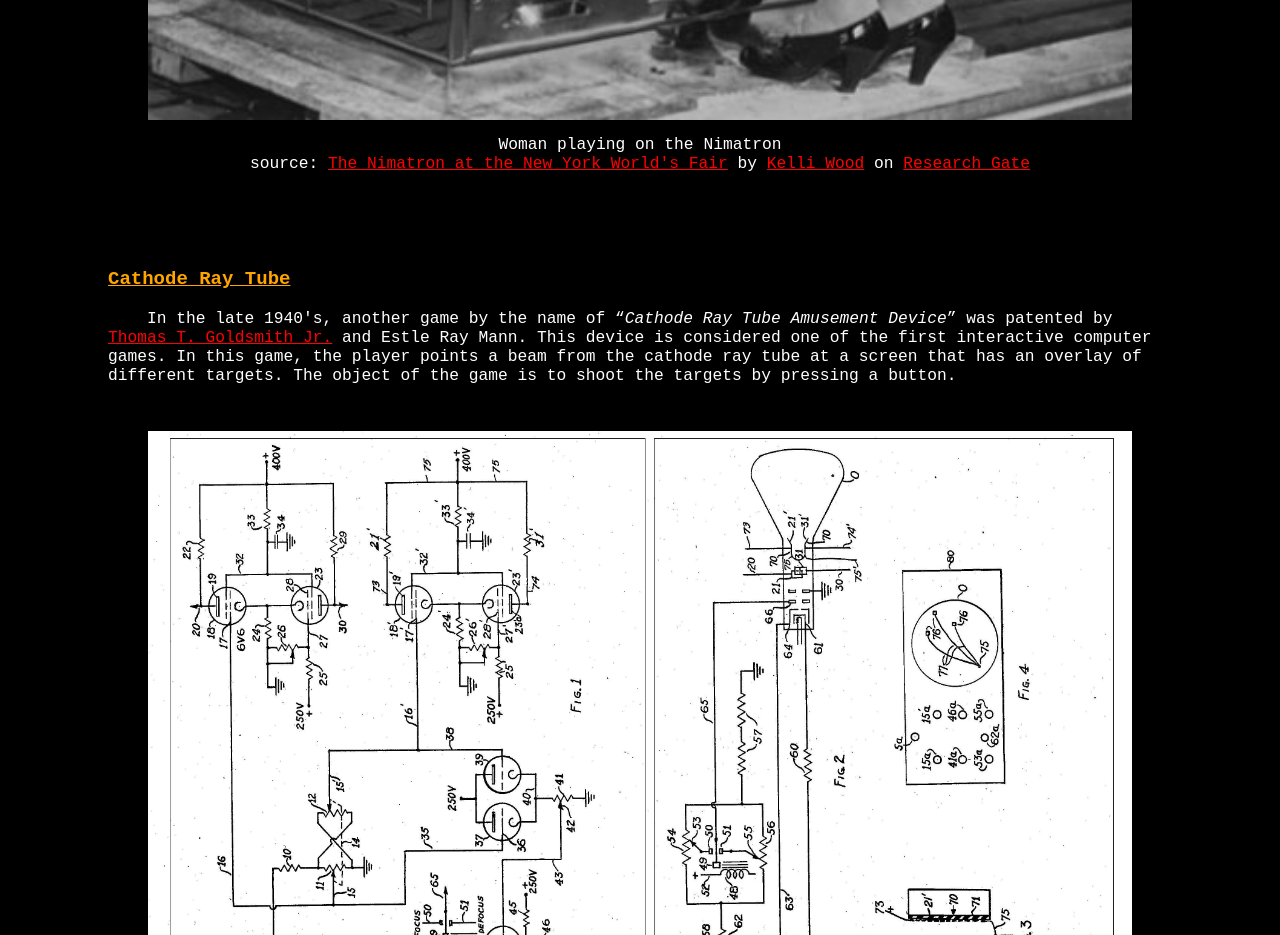
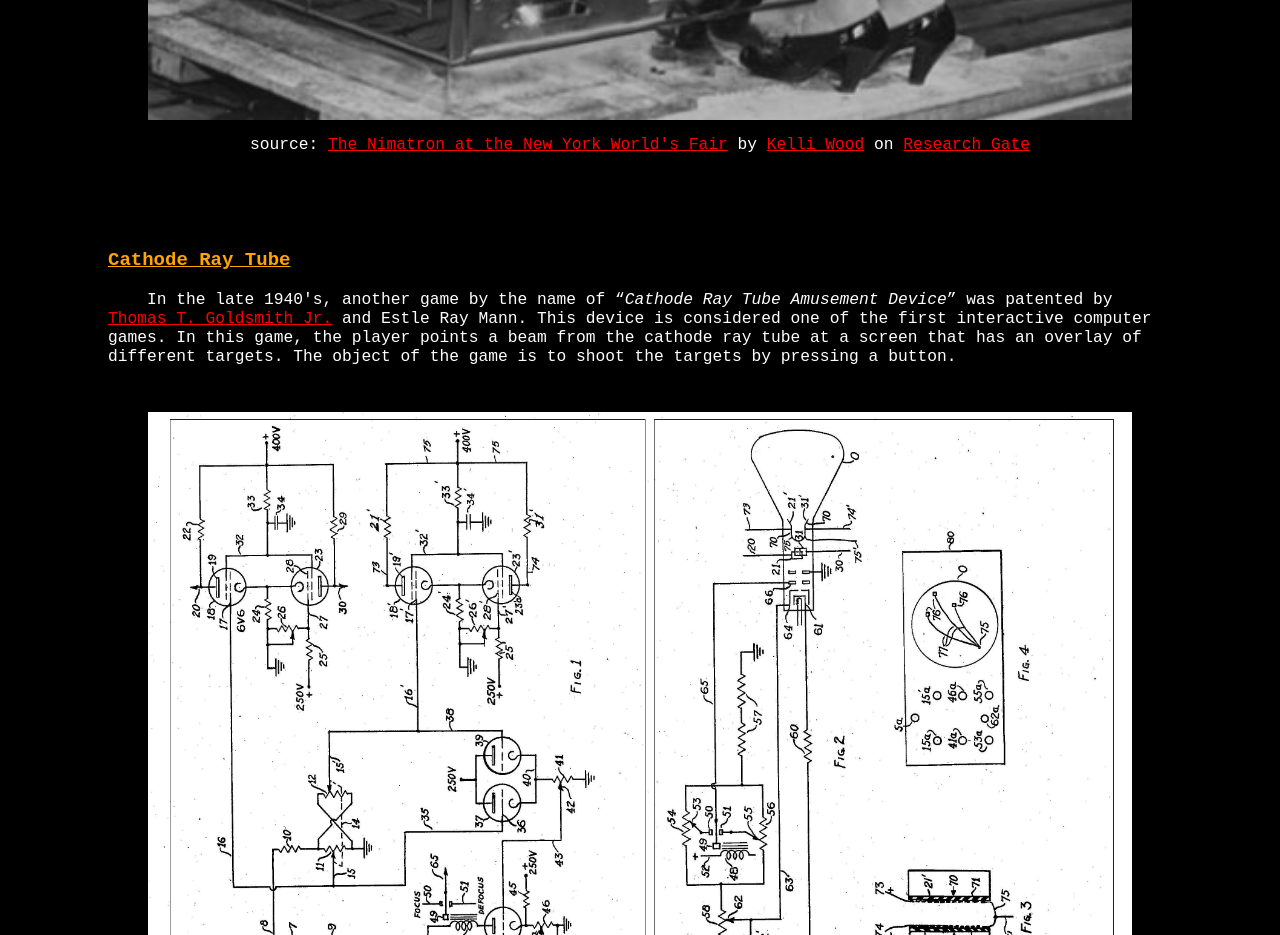
Before and after one commit to nicoleoprice/video-game-website-sample, a plain HTML site: page history/history.html in a window 1280 px wide. Shown: the part 1980-2915 px from the top of the page. Drawn offline with Linux system fonts and the light colour scheme.

Commit message:
Update history.html

```diff
--- a/history/history.html
+++ b/history/history.html
@@ -38,7 +38,6 @@
 	<div class="figure">
 		<figure>
 		<img id = "nim" src="../history/images/Nimatron.jpg" alt="Nim Game System" title="Nim Game System" width="100%" height="auto">
-		<figcaption>Woman playing on the Nimatron</figcaption>
 		<figcaption>source: <a href = "https://www.researchgate.net/figure/The-Nimatron-at-the-New-York-Worlds-Fair-photograph-1940-C-Westinghouse-Electric_fig1_337168131">The Nimatron at the New York World's Fair</a>
 			by <a href = "https://www.researchgate.net/profile/Kelli-Wood">Kelli Wood</a> on <a href = "https://www.researchgate.net/">Research Gate</a></figcaption>
 		</figure>
```
